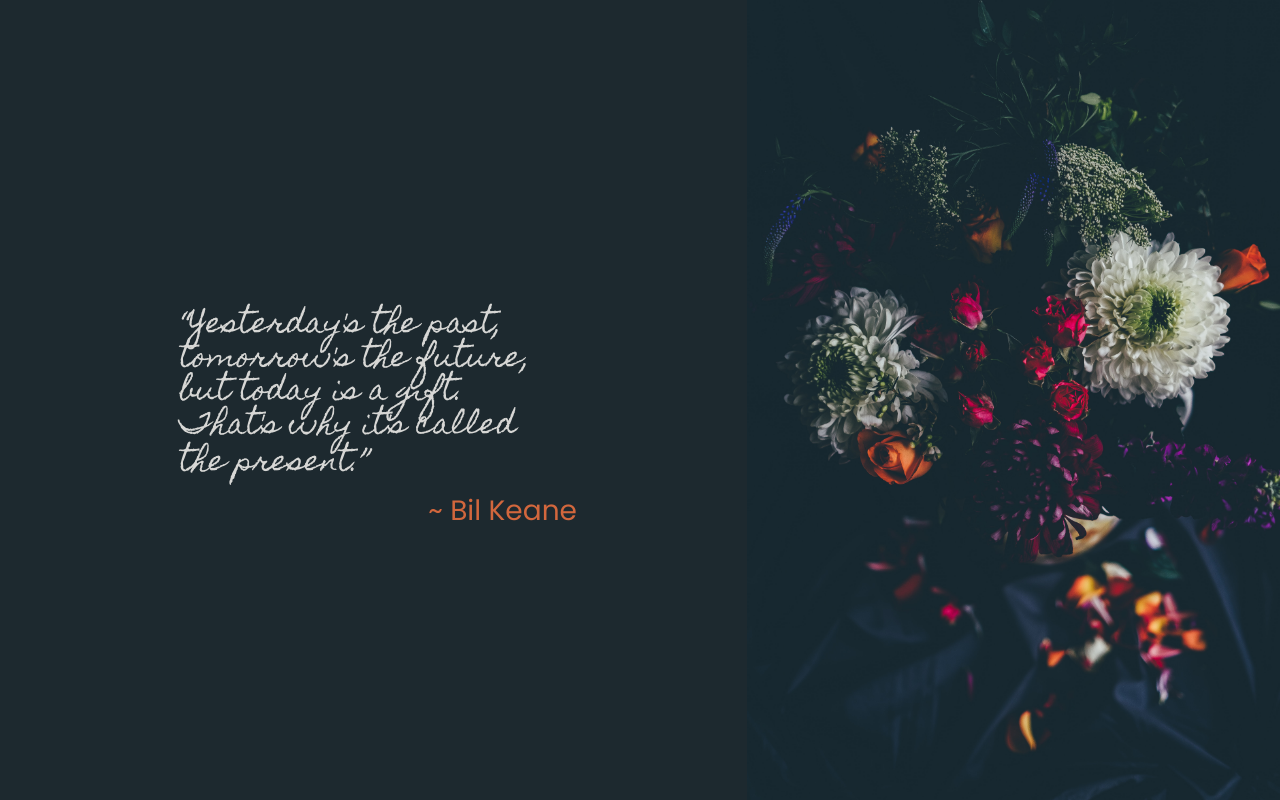
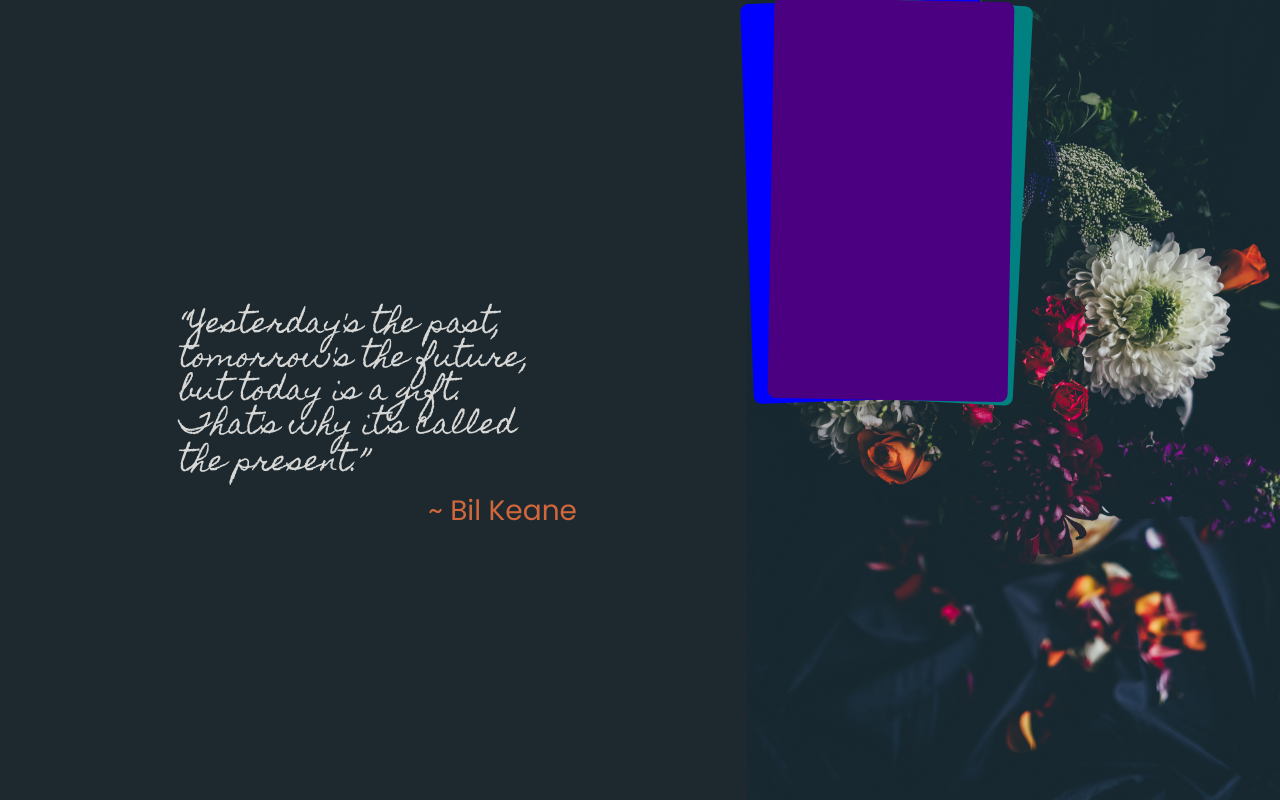
Before and after one commit to struelensc/third-eye, a React (Create React App) app in the folder client/: page / in a window 1280 px wide. Built offline with nearby package versions, Linux system fonts and the light colour scheme.

Commit message:
Added cards and card animation

```diff
--- a/client/src/components/Landing.js
+++ b/client/src/components/Landing.js
@@ -2,6 +2,7 @@ import Container from "react-bootstrap/Container";
 import Row from "react-bootstrap/Row";
 import Col from "react-bootstrap/Col";
 import "../styles/container.css";
+import TarotCard from "./TarotCard";
 
 export default function Landing() {
   return (
@@ -16,7 +17,9 @@ export default function Landing() {
             </h3>
           </div>
         </Col>
-        <Col className="image1Background"></Col>
+        <Col className="image1Background">
+          <TarotCard />
+        </Col>
       </Row>
     </Container>
   );
--- /dev/null
+++ b/client/src/components/TarotCard.js
@@ -0,0 +1,21 @@
+import Container from "react-bootstrap/Container";
+import Row from "react-bootstrap/Row";
+import Col from "react-bootstrap/Col";
+import "../styles/container.css";
+import "../styles/tarot.css";
+
+export default function TarotCard() {
+  return (
+    <Container fluid>
+      <Row>
+        <Col>
+          <div className="card-group">
+            <div className="tarot-card"></div>
+            <div className="tarot-card"></div>
+            <div className="tarot-card"></div>
+          </div>
+        </Col>
+      </Row>
+    </Container>
+  );
+}
--- /dev/null
+++ b/client/src/styles/tarot.css
@@ -0,0 +1,34 @@
+.card.group,
+.tarot-card {
+  width: 30vmin;
+  aspect-ratio: 3 / 5;
+}
+
+.tarot-card {
+  background-color: indigo;
+  position: absolute;
+  border-radius: 1vmin;
+  transition: transform 800ms cubic-bezier(0.2, 0.73, 0.27, 0.86);
+}
+
+.tarot-card:nth-child(1) {
+  background-color: blue;
+  transform: translateX(-10%) rotate(-2deg);
+}
+.tarot-card:nth-child(2) {
+  background-color: teal;
+  transform: translateX(5%) rotate(3deg);
+}
+.tarot-card:nth-child(3) {
+  transform: rotate(1deg);
+}
+
+.card-group:hover > .tarot-card:nth-child(1) {
+  transform: translate(-25%, 3%) rotate(-8deg);
+}
+.card-group:hover > .tarot-card:nth-child(2) {
+  transform: translate(-5%);
+}
+.card-group:hover > .tarot-card:nth-child(3) {
+  transform: translate(20%, 5%) rotate(10deg);
+}
```
